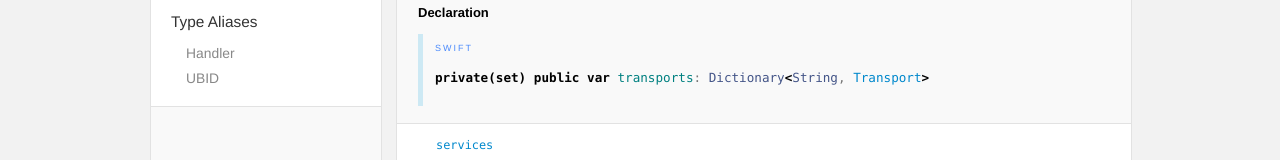
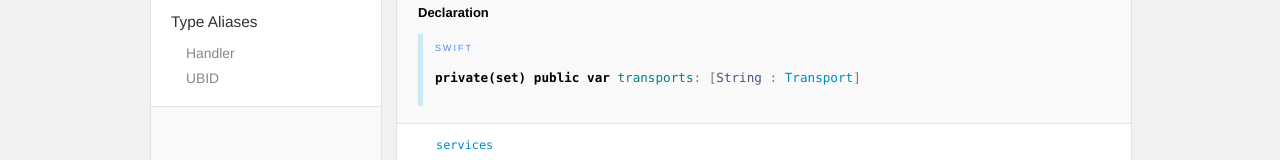
Before and after one commit to ultralight-beam/UB.swift, a plain HTML site: page docs/Classes/Node.html in a window 1280 px wide. Both pictures are taken after a click on the link "transports". Shown: the part 369-529 px from the top of the page. Drawn offline with Linux system fonts and the light colour scheme.

Commit message:
doc update

```diff
--- a/docs/Classes/Node.html
+++ b/docs/Classes/Node.html
@@ -103,7 +103,7 @@
                         <h4>Declaration</h4>
                         <div class="language">
                           <p class="aside-title">Swift</p>
-                          <pre class="highlight swift"><code><span class="kd">private(set)</span> <span class="kd">public</span> <span class="k">var</span> <span class="nv">transports</span><span class="p">:</span> <span class="kt">Dictionary</span><span class="o">&lt;</span><span class="kt">String</span><span class="p">,</span> <span class="kt"><a href="../Protocols/Transport.html">Transport</a></span><span class="o">&gt;</span></code></pre>
+                          <pre class="highlight swift"><code><span class="kd">private(set)</span> <span class="kd">public</span> <span class="k">var</span> <span class="nv">transports</span><span class="p">:</span> <span class="p">[</span><span class="kt">String</span> <span class="p">:</span> <span class="kt"><a href="../Protocols/Transport.html">Transport</a></span><span class="p">]</span></code></pre>
 
                         </div>
                       </div>
@@ -130,7 +130,7 @@
                         <h4>Declaration</h4>
                         <div class="language">
                           <p class="aside-title">Swift</p>
-                          <pre class="highlight swift"><code><span class="kd">private(set)</span> <span class="kd">public</span> <span class="k">var</span> <span class="nv">services</span><span class="p">:</span> <span class="kt">Dictionary</span><span class="o">&lt;</span><span class="kt"><a href="../Typealiases.html#/s:2UB4UBIDa">UBID</a></span><span class="p">,</span> <span class="kt"><a href="../Protocols/Service.html">Service</a></span><span class="o">&gt;</span></code></pre>
+                          <pre class="highlight swift"><code><span class="kd">private(set)</span> <span class="kd">public</span> <span class="k">var</span> <span class="nv">services</span><span class="p">:</span> <span class="p">[</span><span class="kt"><a href="../Typealiases.html#/s:2UB4UBIDa">UBID</a></span> <span class="p">:</span> <span class="kt"><a href="../Protocols/Service.html">Service</a></span><span class="p">]</span></code></pre>
 
                         </div>
                       </div>
```
Also changed, not shown: docs/index.html (+2 -0 lines), docs/docsets/.docset/Contents/Resources/Documents/index.html, 2 other files.
